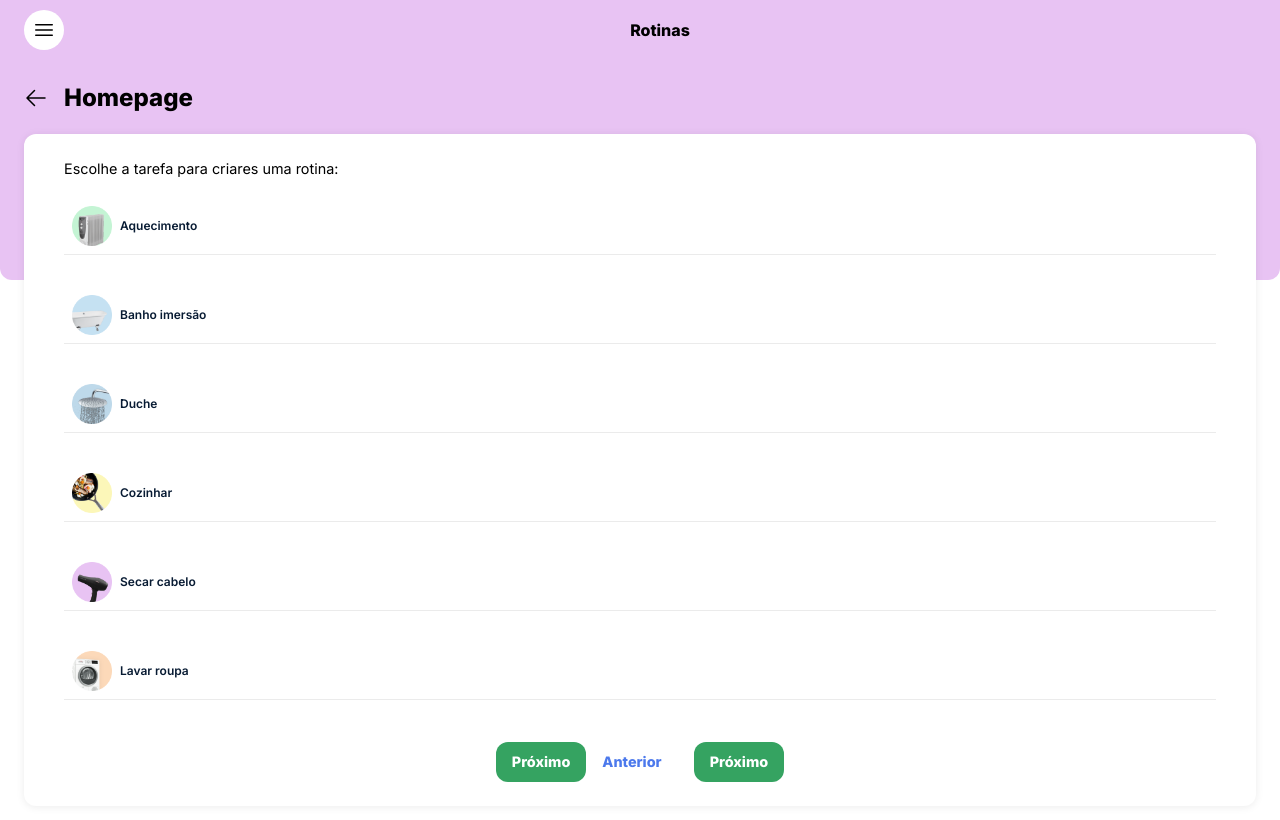
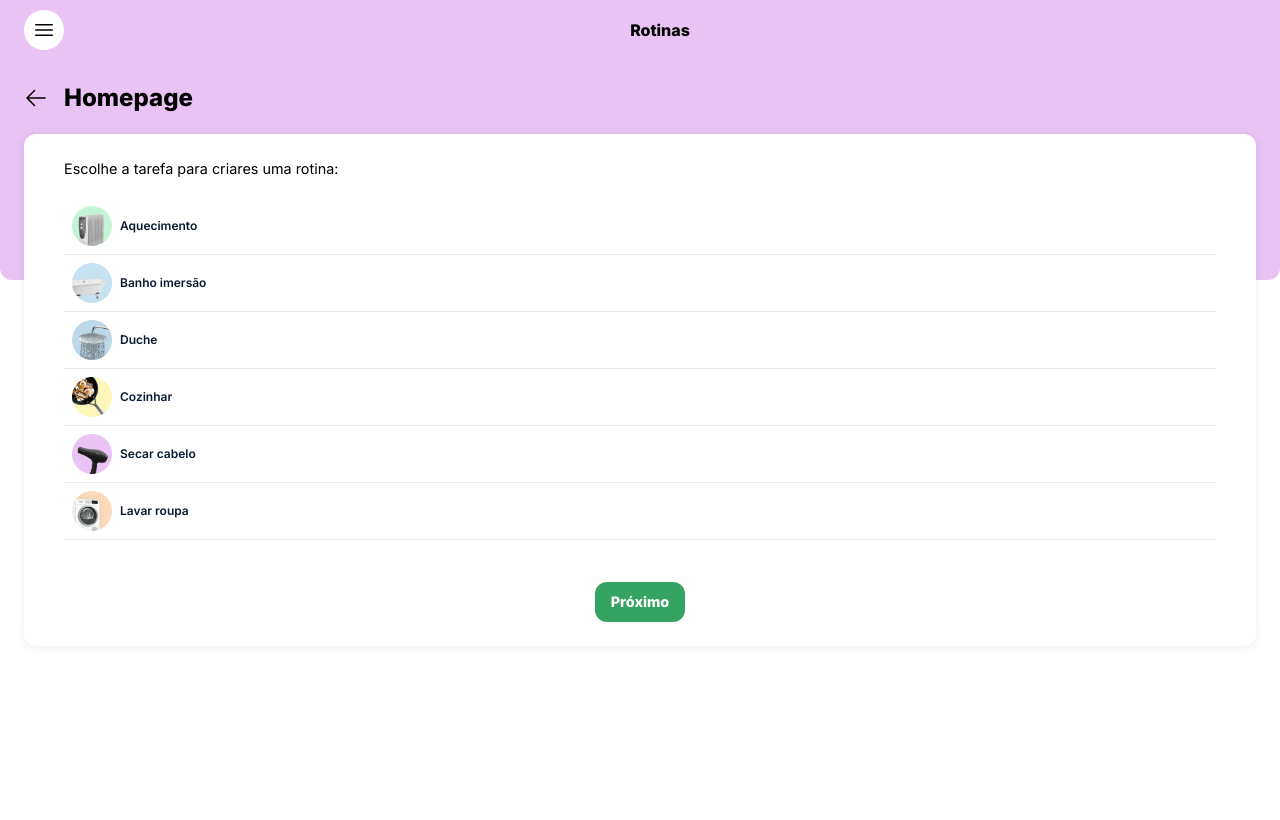
Before and after one commit to almt00/savee, a Next.js app: page /create-routine in a window 1280 px wide. Shown: the top 820 px of the page. Built offline with nearby package versions, Linux system fonts and the light colour scheme.

Commit message:
fixed stuff

```diff
--- a/components/routines/TaskList.js
+++ b/components/routines/TaskList.js
@@ -37,7 +37,6 @@ const TasksContainer = styled("div", {
   display: "flex",
   flexDirection: "column",
   margin: "1.125rem 1.5rem",
-  gap: "2rem",
   "&::-webkit-scrollbar": {
     display: "none",
   },
@@ -52,7 +51,7 @@ const TaskContainer = styled("div", {
 });
 
 const TaskImage = styled("img", {
-  width: "40px",
+  width: "2.5rem",
 });
 
 const TaskTitle = styled("p", {
--- a/pages/create-routine.js
+++ b/pages/create-routine.js
@@ -18,6 +18,9 @@ import { useState } from "react";
 const inter = Inter({ subsets: ["latin"] });
 
 export default function Routine() {
+  // state to keep track of the current step
+  const [step, setStep] = useState(0);
+
   // Grouping forms by section in a component
   const TaskFields = () => (
     <>
@@ -42,6 +45,14 @@ export default function Routine() {
 
   const TimeFields = () => <TimeSelector />;
 
+  // array of components to be rendered
+  const fieldGroups = [
+    <TaskFields key={""} />,
+    <DayFields key={""} />,
+    <PeriodFields key={""} />,
+    <TimeFields key={""} />,
+  ];
+
   // logic to navigate between steps
   const Navigation = () => (
     <>
@@ -63,30 +74,25 @@ export default function Routine() {
             </Button>
           </>
         )}
-        {step < 1 && (
-          <Button
-            className="mt-6"
-            bg="solid"
-            size="lg"
-            onClick={() => {
-              setStep(step + 1);
-            }}
-          >
-            Próximo
-          </Button>
-        )}
-        {step < fieldGroups.length - 1 && (
+        {step < fieldGroups.length - 1 &&
+          step >= 0 && ( // mudar este condicional depois de termos os estados a funcionar
             <>
+              {step < fieldGroups.length - 1 &&
+                step > 0 && ( // tirar este condicional depois de termos os estados a funcionar
                   <Button
                     className="mt-6 mr-4"
                     bg="transparent"
                     size="lg"
                     onClick={() => {
+                      if (step > 0) {
                         setStep(step - 1);
+                      }
                     }}
                   >
                     Anterior
                   </Button>
+                )}
+
               <Button
                 className="mt-6"
                 bg="solid"
@@ -102,17 +108,6 @@ export default function Routine() {
       </div>
     </>
   );
-
-  // state to keep track of the current step
-  const [step, setStep] = useState(0);
-
-  // array of components to be rendered
-  const fieldGroups = [
-    <TaskFields key={""} />,
-    <DayFields key={""} />,
-    <PeriodFields key={""} />,
-    <TimeFields key={""} />,
-  ];
 
   return (
     <>
```
Lines whose indentation alone changed are shown as unchanged.
